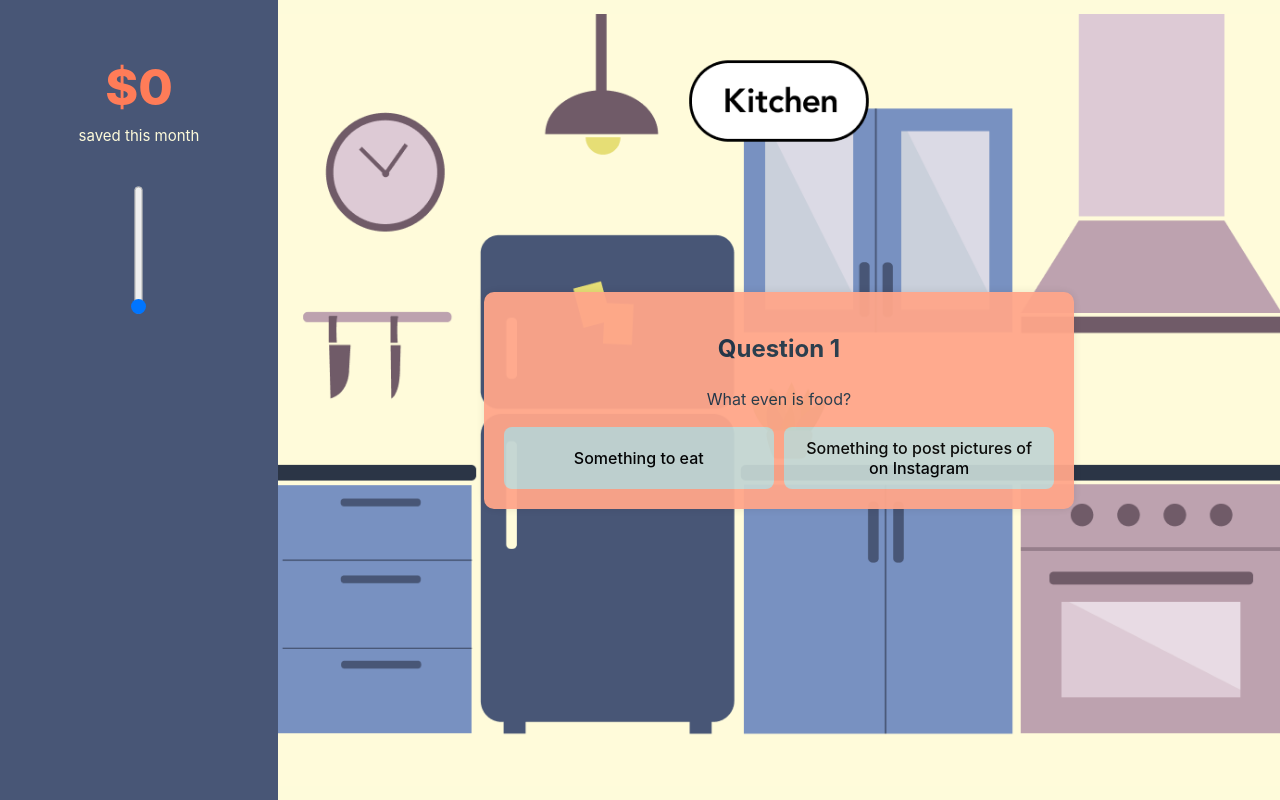
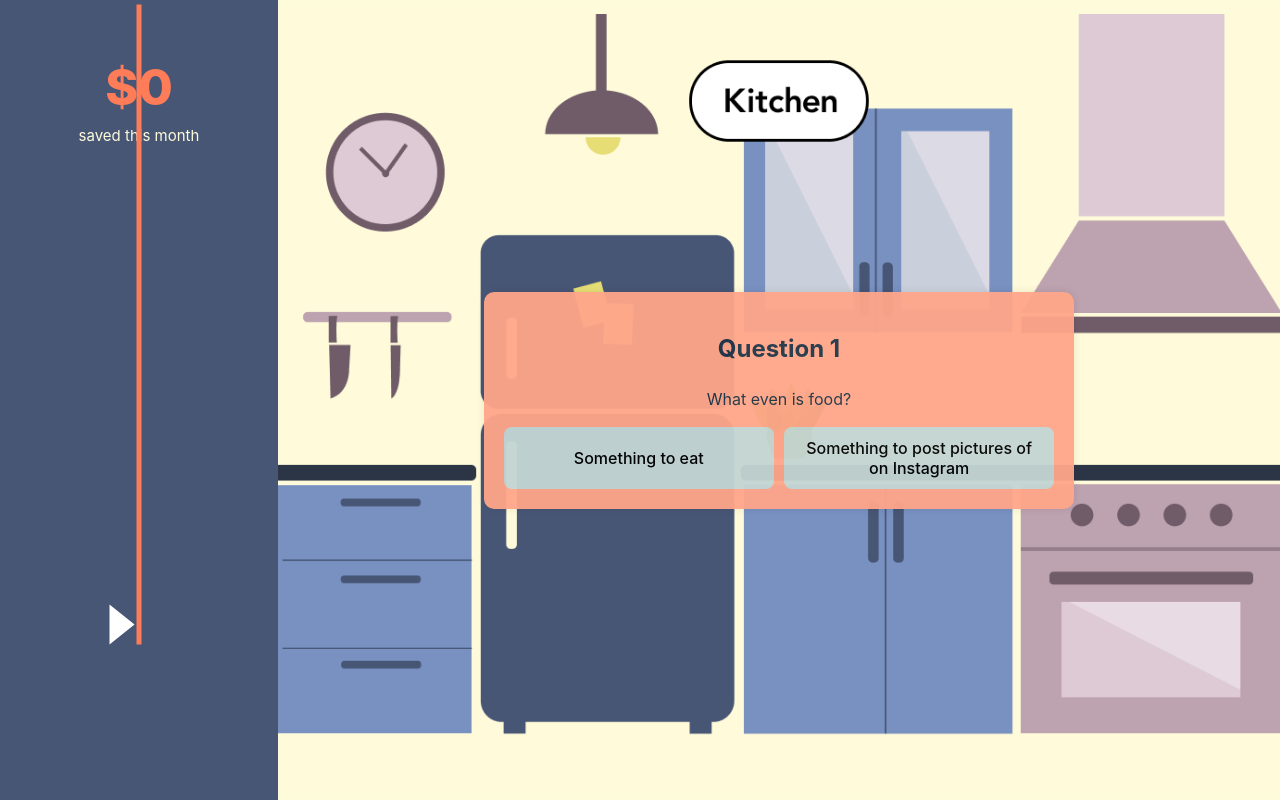
Before and after one commit to christyc01/food-game, a Svelte app: page / in a window 1280 px wide. Built offline with nearby package versions, Linux system fonts and the light colour scheme.

Commit message:
Slider styling

```diff
--- a/src/App.svelte
+++ b/src/App.svelte
@@ -101,7 +101,37 @@
   }
   input[type="range"] {
     position: absolute;
-    top: 30%;
+    top: 40%;
     transform: rotate(270deg);
+    height: 5px;
+  }
+  .slider {
+  -webkit-appearance: none;
+  width: 50%;
+  height: 25px;
+  background: #FF7C58;
+  outline: none;
 }
+
+/* The slider handle (use -webkit- (Chrome, Opera, Safari, Edge) and -moz- (Firefox) to override default look) */
+.slider::-webkit-slider-thumb {
+  -webkit-appearance: none;
+  appearance: none;
+  width: 0;
+  border-top: 25px solid white;
+  border-bottom: 25px solid transparent;
+  border-right: 20px solid transparent;
+  border-left: 20px solid transparent;
+  margin-bottom: 10px;
+}
+
+.slider::-moz-range-thumb {
+  width: 0;
+  height: 0;
+  border-top: 12.5px solid white;
+  border-bottom: 12.5px solid transparent;
+  border-right: 12.5px solid transparent;
+  border-left: 12.5px solid transparent;
+}
+
 </style>
```
